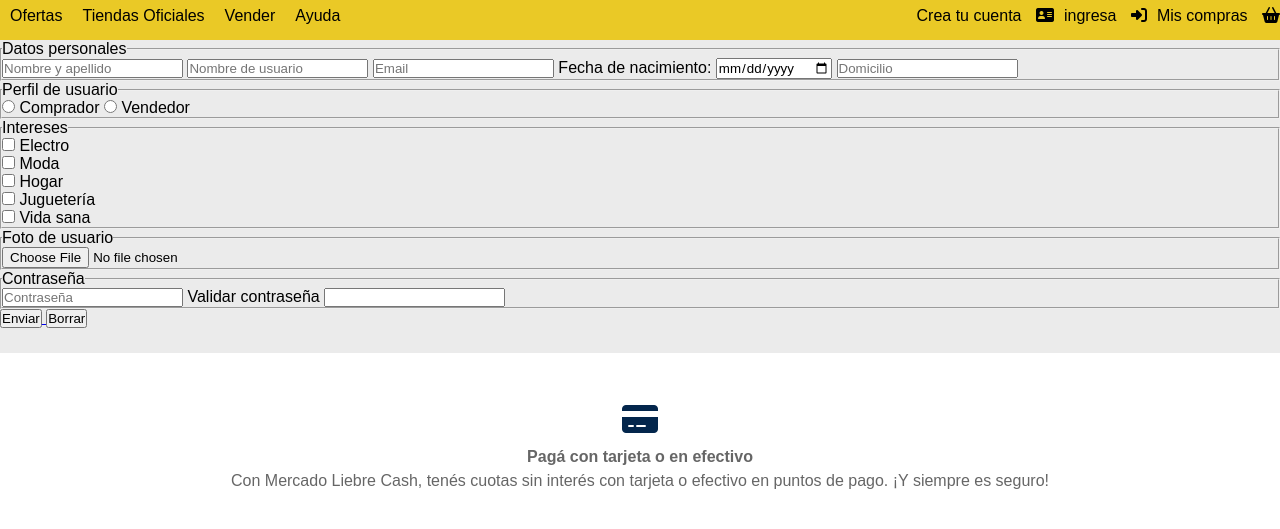
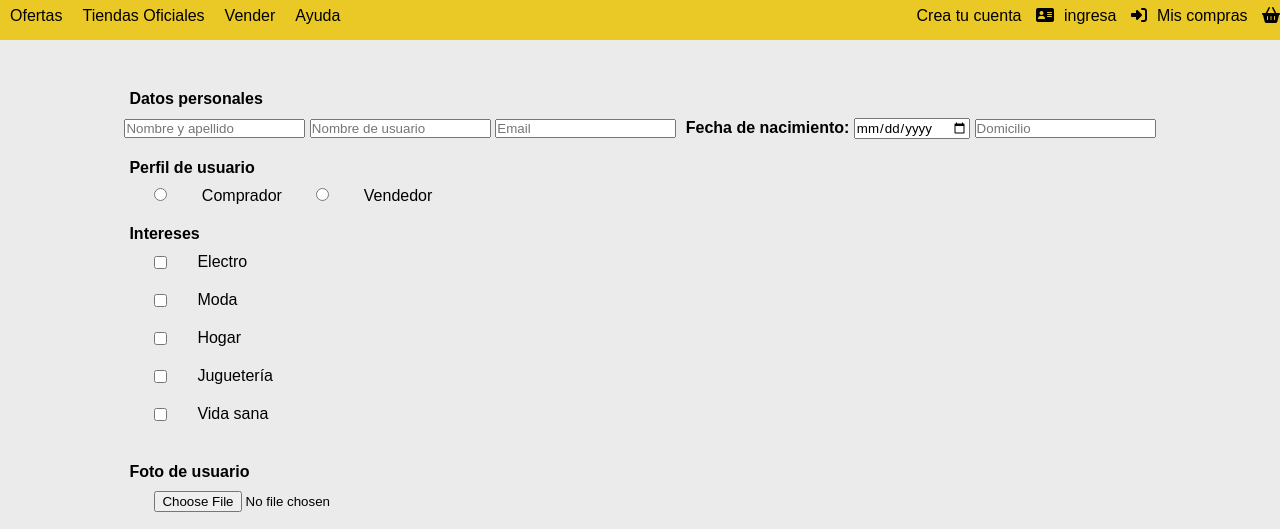
Before and after one commit to samigaray/MercadoLiebre-simon, a website: page views/registrate.html in a window 1280 px wide. Shown: the part 195-724 px from the top of the page. Drawn offline with Linux system fonts and the light colour scheme; files whose address does not match are found by name.

Commit message:
volvi a re hacer css del registrate

```diff
--- a/public/css/styles.css
+++ b/public/css/styles.css
@@ -143,6 +143,54 @@ section h3{
    display: block;
 }
 
+
+.formulario-contenedor{
+   display: flex;
+   justify-content: center;
+   flex-wrap: wrap;
+   padding-top: 50px;
+   width: 100%;
+}
+fieldset{
+   border: none;
+   margin-bottom: 20px;
+}
+#dato-intereses legend, fieldset legend, #contraseña label, .datos-personales label{
+   font-weight: bold;
+        margin: 0 0 10px 5px;
+}
+#dato-personales input, #contraseña input{
+   padding: 8px;
+   border: none;
+   border-radius: 5px;
+   margin-bottom: 15px;
+   outline-color: #EAC926;
+}
+#dato-personales,#contraseña {
+   display: flex;
+   flex-direction: column;
+}
+#dato-intereses article{
+   display: flex;
+   align-items: center;
+   margin-bottom: 20px;
+}
+#dato-intereses input,#datos-usuarios input,#foto-usuario{
+   margin: 0 30px;
+}
+.formulario-contenedor a{
+   text-decoration: none;
+}
+.formulario-contenedor button{
+   background-color: #03264C;
+   color: white;
+   padding: 10px 20px;
+   border: none;
+   border-radius: 5px;
+   width: 100%;
+   margin-bottom: 20px;
+}
+
 footer{
    background-color: white;
    padding: 40px 20px 10px;
```
